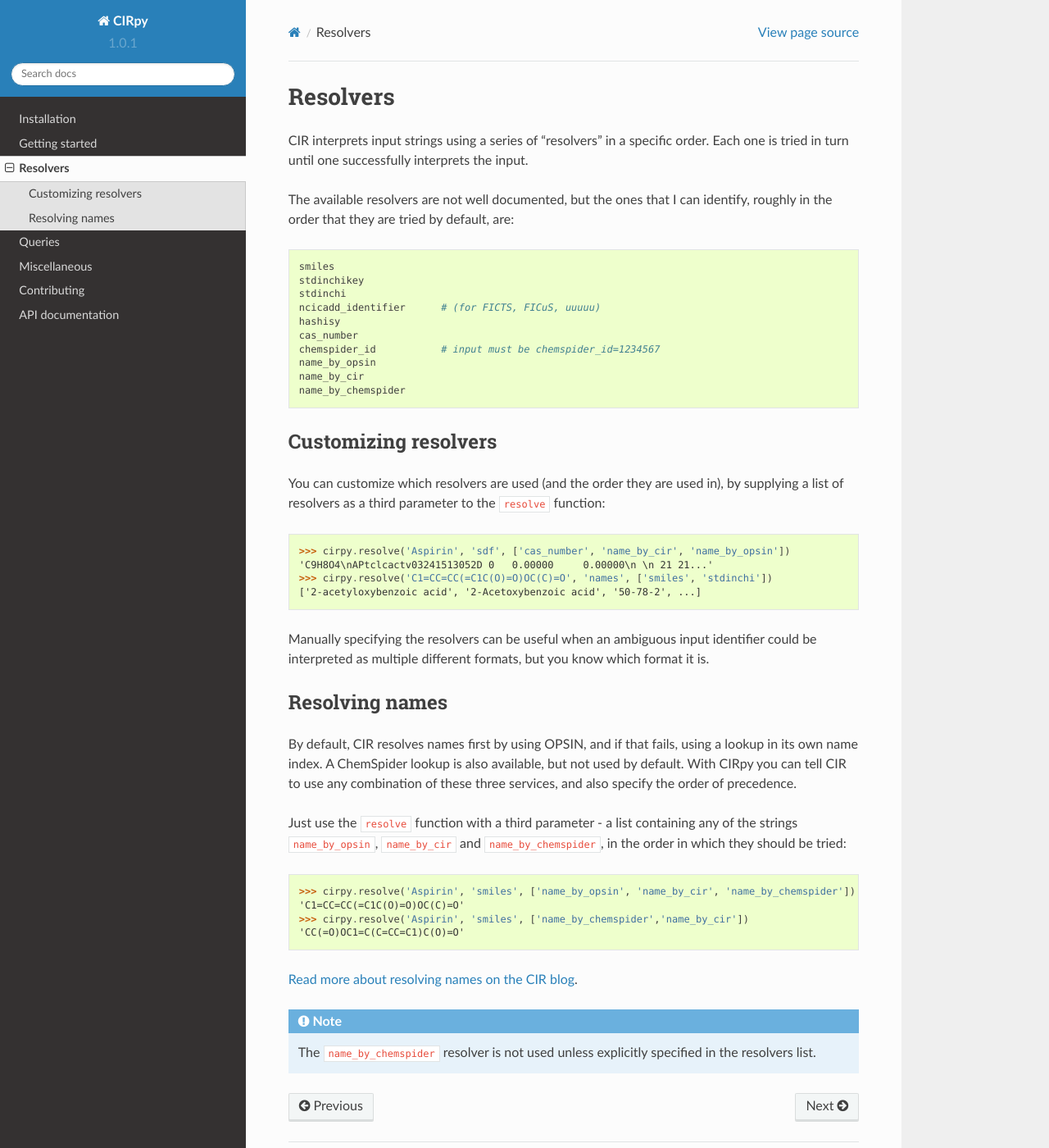
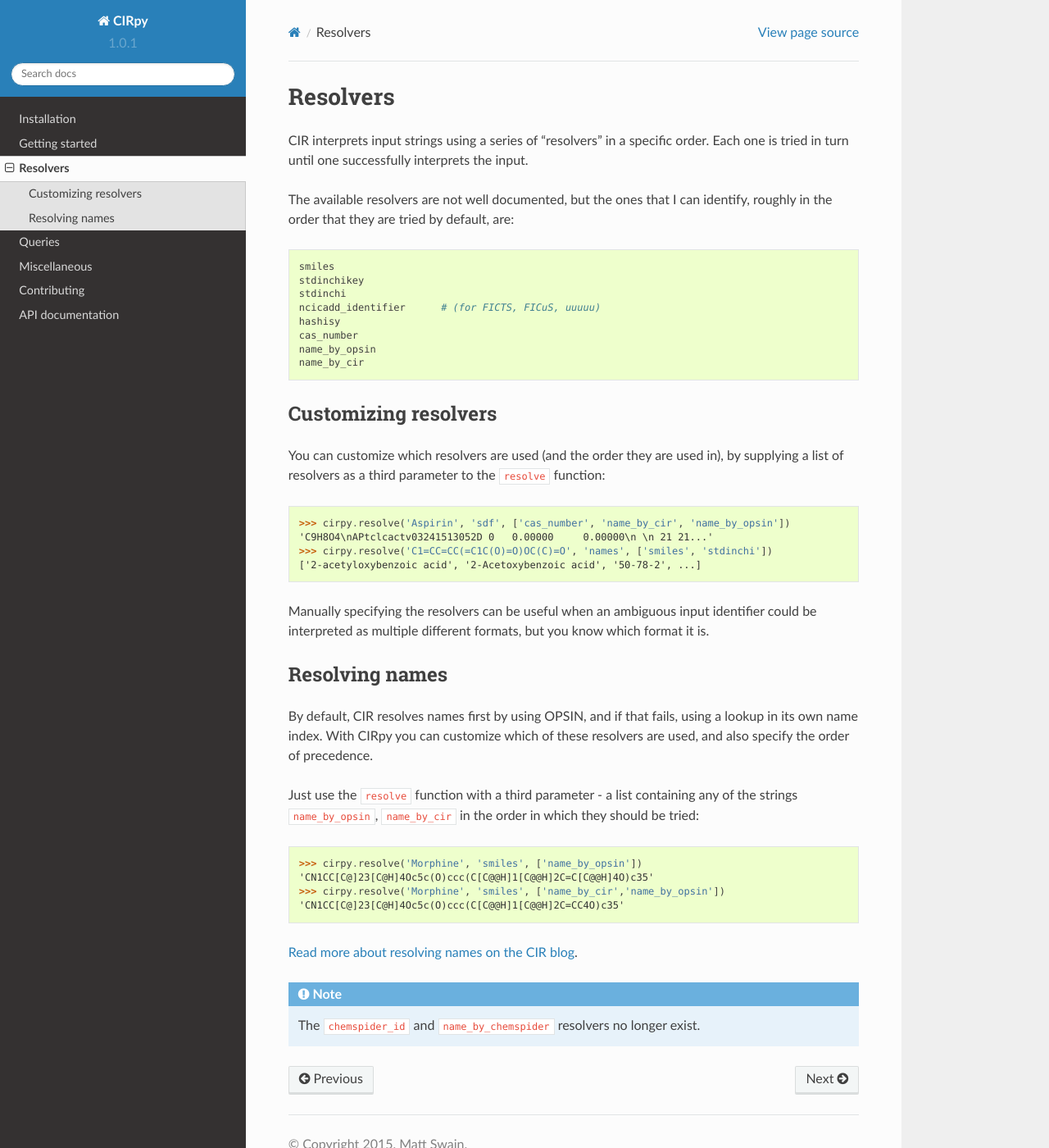
Before and after one commit to mcs07/CIRpy, a Sphinx documentation site: the page built from docs/source/guide/resolvers.rst, in a window 1280 px wide and 1400 px high. Shown: the whole window at 82% size. Built offline with Sphinx 7.4.7 and the Read the Docs theme 2.0.0, drawn with Linux system fonts in a browser that asks for light colours.

Commit message:
Remove chemspider functionality

```diff
--- a/cirpy.py
+++ b/cirpy.py
@@ -374,11 +374,6 @@
         return resolve(self.input, 'cas', self.resolvers, **self.kwargs)
 
     @memoized_property
-    def chemspider_id(self):
-        """ChemSpider ID."""
-        return resolve(self.input, 'chemspider_id', self.resolvers, **self.kwargs)
-
-    @memoized_property
     def mw(self):
         """Molecular weight."""
         return resolve(self.input, 'mw', self.resolvers, **self.kwargs)
--- a/docs/source/guide/gettingstarted.rst
+++ b/docs/source/guide/gettingstarted.rst
@@ -30,7 +30,6 @@
     names
     iupac_name
     cas
-    chemspider_id
     formula
 
 All return a string, apart from ``names`` and ``cas``, which return a list of strings.
--- a/docs/source/guide/misc.rst
+++ b/docs/source/guide/misc.rst
@@ -33,7 +33,6 @@
     mol.names
     mol.iupac_name
     mol.cas
-    mol.chemspider_id
     mol.image_url               # The url of a GIF image
     mol.twirl_url               # The url of a TwirlyMol 3D viewer
     mol.mw                      # Molecular weight
--- a/docs/source/guide/resolvers.rst
+++ b/docs/source/guide/resolvers.rst
@@ -15,10 +15,8 @@
     ncicadd_identifier      # (for FICTS, FICuS, uuuuu)
     hashisy
     cas_number
-    chemspider_id           # input must be chemspider_id=1234567
     name_by_opsin
     name_by_cir
-    name_by_chemspider
 
 Customizing resolvers
 ---------------------
@@ -37,22 +35,21 @@
 Resolving names
 ---------------
 
-By default, CIR resolves names first by using OPSIN, and if that fails, using a lookup in its own name index. A
-ChemSpider lookup is also available, but not used by default. With CIRpy you can tell CIR to use any combination of
-these three services, and also specify the order of precedence.
+By default, CIR resolves names first by using OPSIN, and if that fails, using a lookup in its own name index. With
+CIRpy you can customize which of these resolvers are used, and also specify the order of precedence.
 
 Just use the ``resolve`` function with a third parameter - a list containing any of the strings ``name_by_opsin``,
-``name_by_cir`` and ``name_by_chemspider``, in the order in which they should be tried::
+``name_by_cir`` in the order in which they should be tried::
 
-    >>> cirpy.resolve('Aspirin', 'smiles', ['name_by_opsin', 'name_by_cir', 'name_by_chemspider'])
-    'C1=CC=CC(=C1C(O)=O)OC(C)=O'
-    >>> cirpy.resolve('Aspirin', 'smiles', ['name_by_chemspider','name_by_cir'])
-    'CC(=O)OC1=C(C=CC=C1)C(O)=O'
+    >>> cirpy.resolve('Morphine', 'smiles', ['name_by_opsin'])
+    'CN1CC[C@]23[C@H]4Oc5c(O)ccc(C[C@@H]1[C@@H]2C=C[C@@H]4O)c35'
+    >>> cirpy.resolve('Morphine', 'smiles', ['name_by_cir','name_by_opsin'])
+    'CN1CC[C@]23[C@H]4Oc5c(O)ccc(C[C@@H]1[C@@H]2C=CC4O)c35'
 
 `Read more about resolving names on the CIR blog`_.
 
 .. note::
 
-   The ``name_by_chemspider`` resolver is not used unless explicitly specified in the resolvers list.
+   The ``chemspider_id`` and ``name_by_chemspider`` resolvers no longer exist.
 
 .. _`Read more about resolving names on the CIR blog`: http://cactus.nci.nih.gov/blog/?p=1386
```
